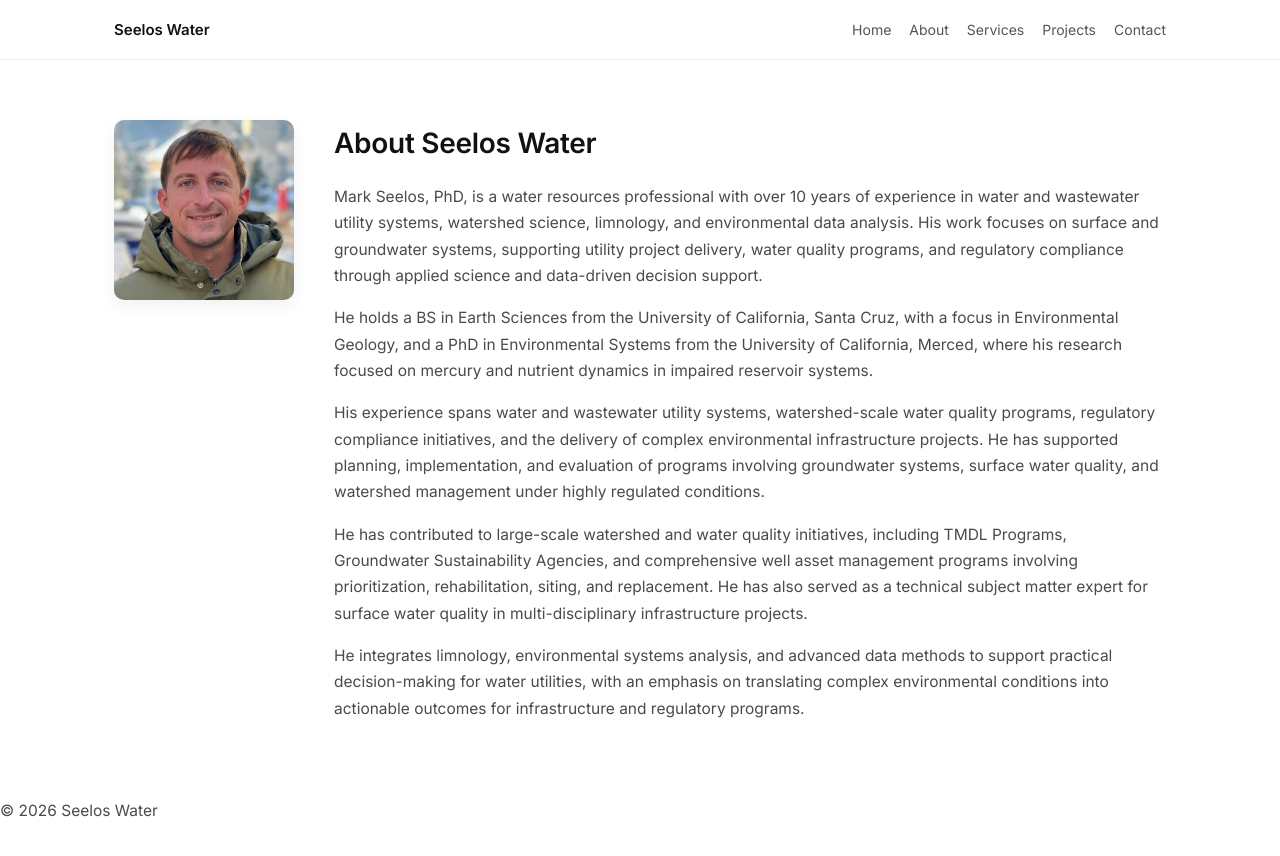
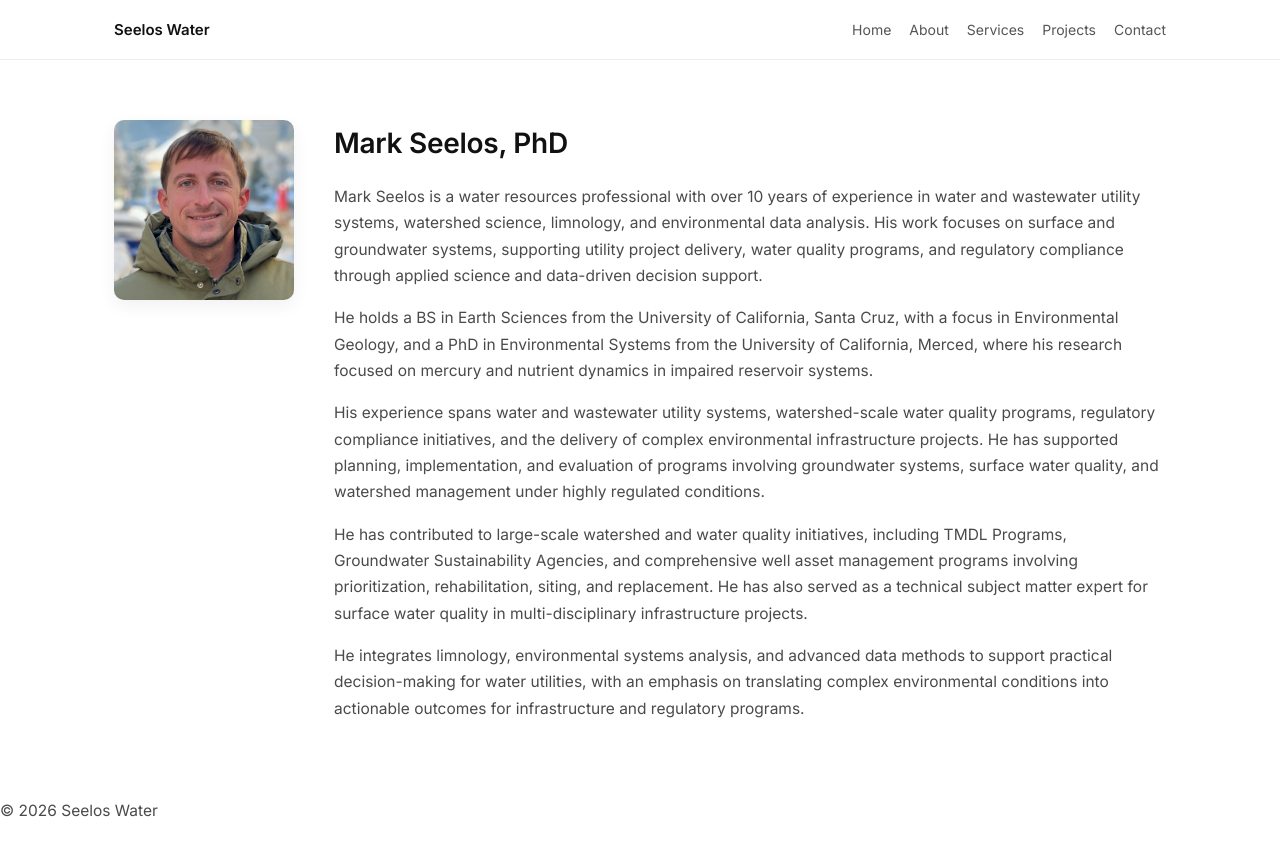
Before and after one commit to markseelos/seelos-water, a Jekyll site: the page built from about.md, in a window 1280 px wide. Shown: the top 856 px of the page. Built offline with Jekyll 4.4.1, drawn with Linux system fonts in a browser that asks for light colours.

Commit message:
Update about.md

```diff
--- a/about.md
+++ b/about.md
@@ -16,10 +16,10 @@ permalink: /about/
     <!-- Text Content -->
     <div class="about-text">
 
-      <h2>About Seelos Water</h2>
+      <h2>Mark Seelos, PhD</h2>
 
       <p>
-        Mark Seelos, PhD, is a water resources professional with over 10 years of experience in water and wastewater utility systems, watershed science, limnology, and environmental data analysis. His work focuses on surface and groundwater systems, supporting utility project delivery, water quality programs, and regulatory compliance through applied science and data-driven decision support.
+        Mark Seelos is a water resources professional with over 10 years of experience in water and wastewater utility systems, watershed science, limnology, and environmental data analysis. His work focuses on surface and groundwater systems, supporting utility project delivery, water quality programs, and regulatory compliance through applied science and data-driven decision support.
       </p>
 
       <p>
```
